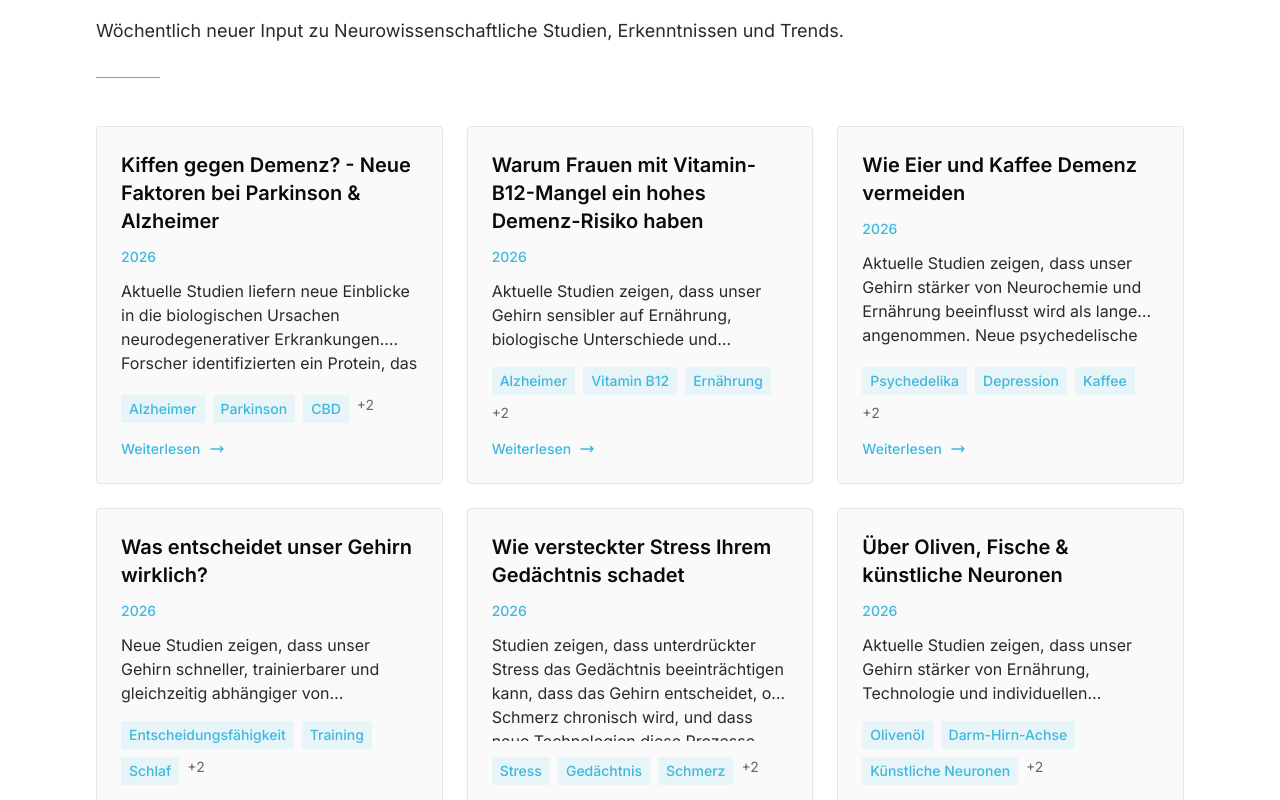
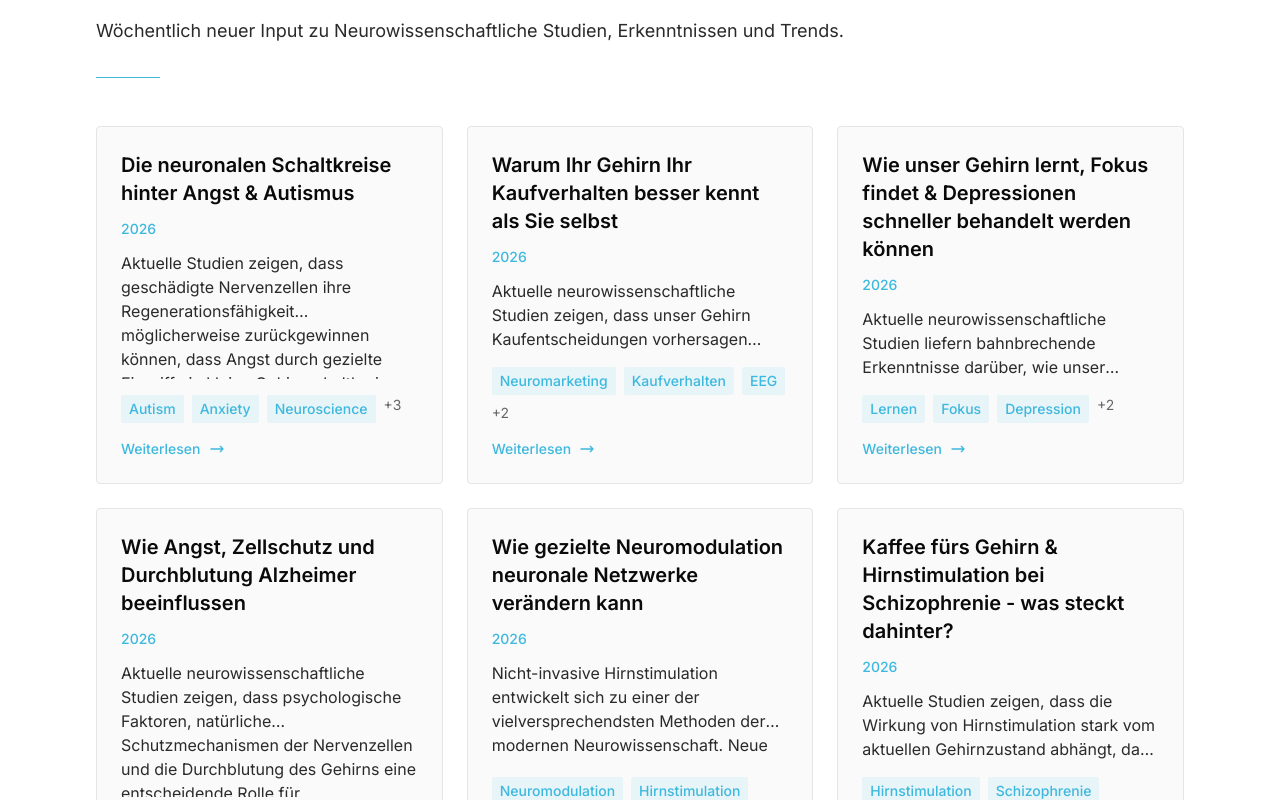
Before and after one commit to oliviajools/provoid-redesign, a Next.js app: page /insights in a window 1280 px wide. Shown: the part 820-1620 px from the top of the page. Built offline with nearby package versions, Linux system fonts and the light colour scheme.

Commit message:
Reverse blog post order to show newest first

```diff
--- a/app/insights/page.tsx
+++ b/app/insights/page.tsx
@@ -43,7 +43,7 @@ export default function Insights() {
           />
 
           <div className="grid md:grid-cols-2 lg:grid-cols-3 gap-6 mt-12">
-            {blogPosts.map((post) => (
+            {[...blogPosts].reverse().map((post) => (
               <BlogCard
                 key={post.id}
                 title={post.title}
```
